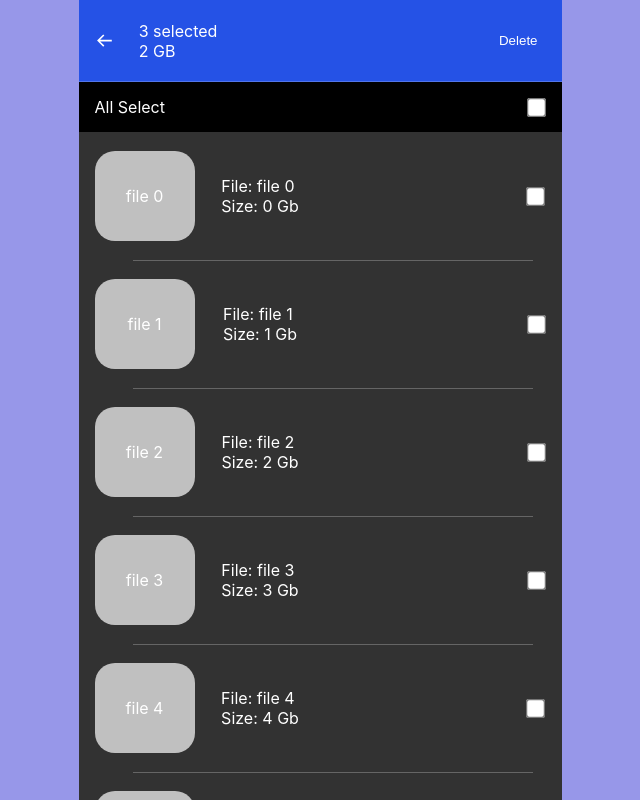
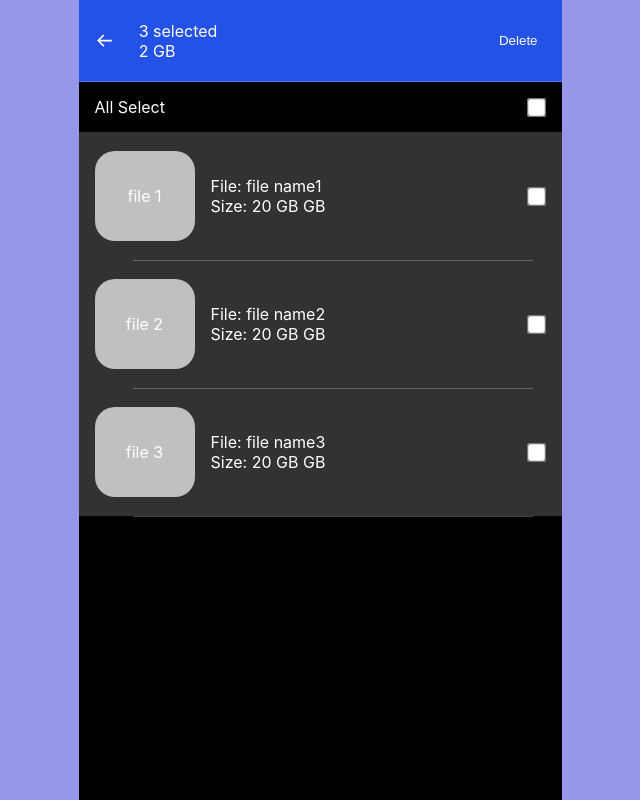
Before and after one commit to thanhtutzaw/google-file, a Next.js app: page / in a window 1280 px wide. Shown: the top 800 px of the page, without its empty margins (320-960 px from the left). Built offline with nearby package versions, Linux system fonts and the light colour scheme.

Commit message:
fixed build

```diff
--- a/pages/index.js
+++ b/pages/index.js
@@ -5,6 +5,20 @@ import styles from '../styles/Home.module.css'
 import { BiArrowBack } from 'react-icons/bi'
 
 export default function Home() {
+  const files = [
+    {"id":1,
+      "filename":"name1",
+      "size":"20 GB"
+    },
+    {"id":2,
+      "filename":"name2",
+      "size":"20 GB"
+    },
+    {"id":3,
+      "filename":"name3",
+      "size":"20 GB"
+    }
+  ]
 
   return (
     <>
@@ -31,38 +45,41 @@ export default function Home() {
             <input style={{ scale: '1.5', Accentcolor: 'green' }} type="checkbox" ></input>
           </section>
           <ul>
-            {(() => {
-              const rows = []
-              for (let i = 0; i < 56; i++) {
-                function handleSelect(e) {
-                  if (e.target.checked === true) {
-                    setisSelect(true)
-                  }
-                  else {
-                    setisSelect(false)
-                  }
-                }
-                const [isSelect, setisSelect] = useState(false);
-
-                rows.push(
-                  <label className={styles.cardContainer}>
-                    <li style={isSelect ? { backgroundColor: 'rgb(37, 82, 230)' } : {}} className={styles.card} key={i}>
-                      <div className={styles.photo}>file {i}</div>
-                      <div className={styles.fileInfo}>
-                        <div>File: file {i}</div>
-                        <div>Size: {i} Gb</div>
-                      </div>
-                      <input style={{ scale: '1.5', Accentcolor: 'green' }} onChange={handleSelect} type="checkbox" value={i}></input>
-                    </li>
-                  </label>
-                )
-              }
-              return rows;
-            })()}
+            {files.map( (f) => (
+              <Card f={f} key={f.id} />
+            ))}
           </ul>
         </div>
 
       </main>
     </>
   )
+
+  function Card({f}) {
+    const [isSelect, setisSelect] = useState(false);
+
+    function handleSelect(e) {
+      if (e.target.checked === true) {
+        setisSelect( prev => !prev)
+      }
+      else {
+        setisSelect(prev => !prev)
+      }
+    }
+
+    return (
+      <label className={styles.cardContainer}>
+        <li style={isSelect ? { backgroundColor: 'rgb(37, 82, 230)' } : {}} className={styles.card} >
+          <div className={styles.cardLeft}>
+            <div className={styles.photo}>file {f.id}</div>
+            <div className={styles.fileInfo}>
+              <div>File: file {f.filename}</div>
+              <div>Size: {f.size} GB</div>
+            </div>
+          </div>
+          <input style={{ scale: '1.5', Accentcolor: 'green' }} onChange={handleSelect} type="checkbox" value={f.id}></input>
+        </li>
+      </label>
+    );
+  }
 }
--- a/styles/Home.module.css
+++ b/styles/Home.module.css
@@ -157,8 +157,14 @@
   align-items: center;
 
 }
+.cardLeft{
+  display: flex;
+  justify-content: center;
+  align-items: center;
+  gap:1rem;
+}
 .fileInfo{
-  margin-left:-200px;
+  /* margin-left:-200px; */
 }
 .card h2 {
   margin: 0 0 1rem 0;
```
